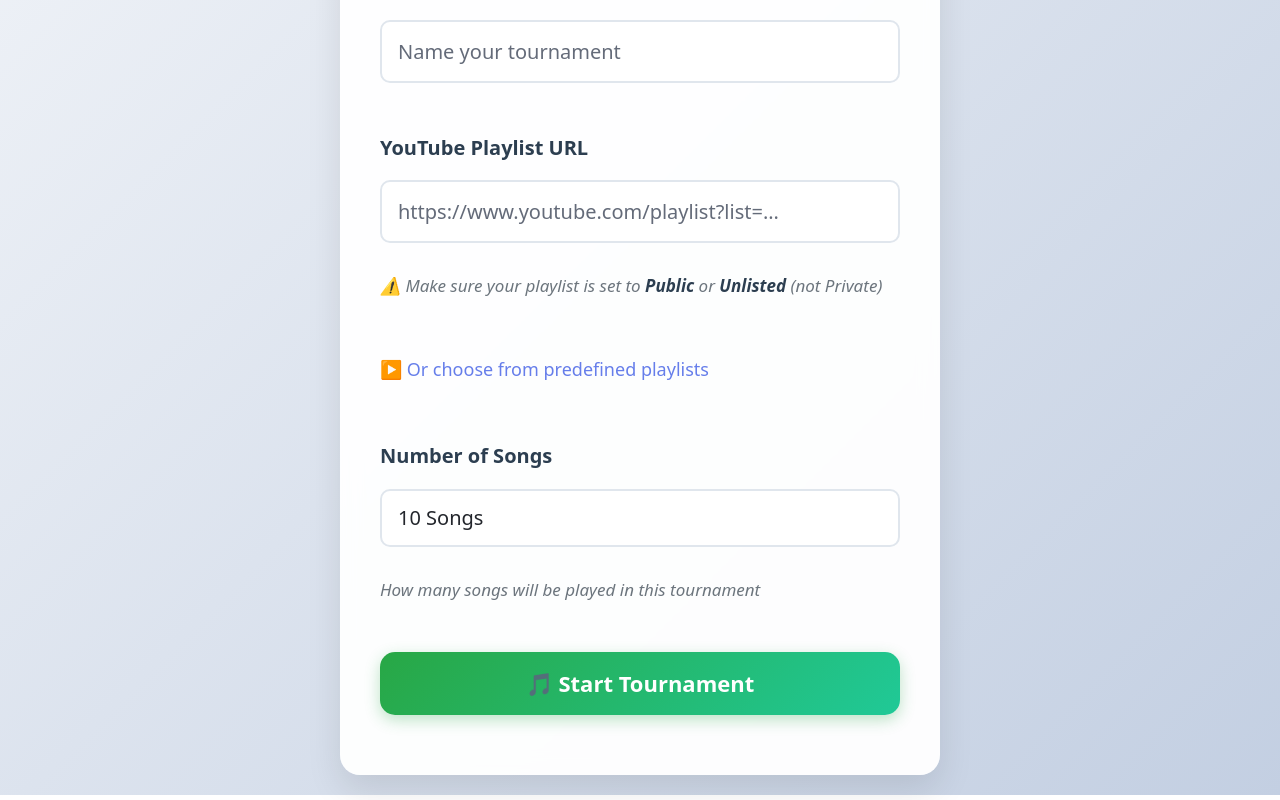
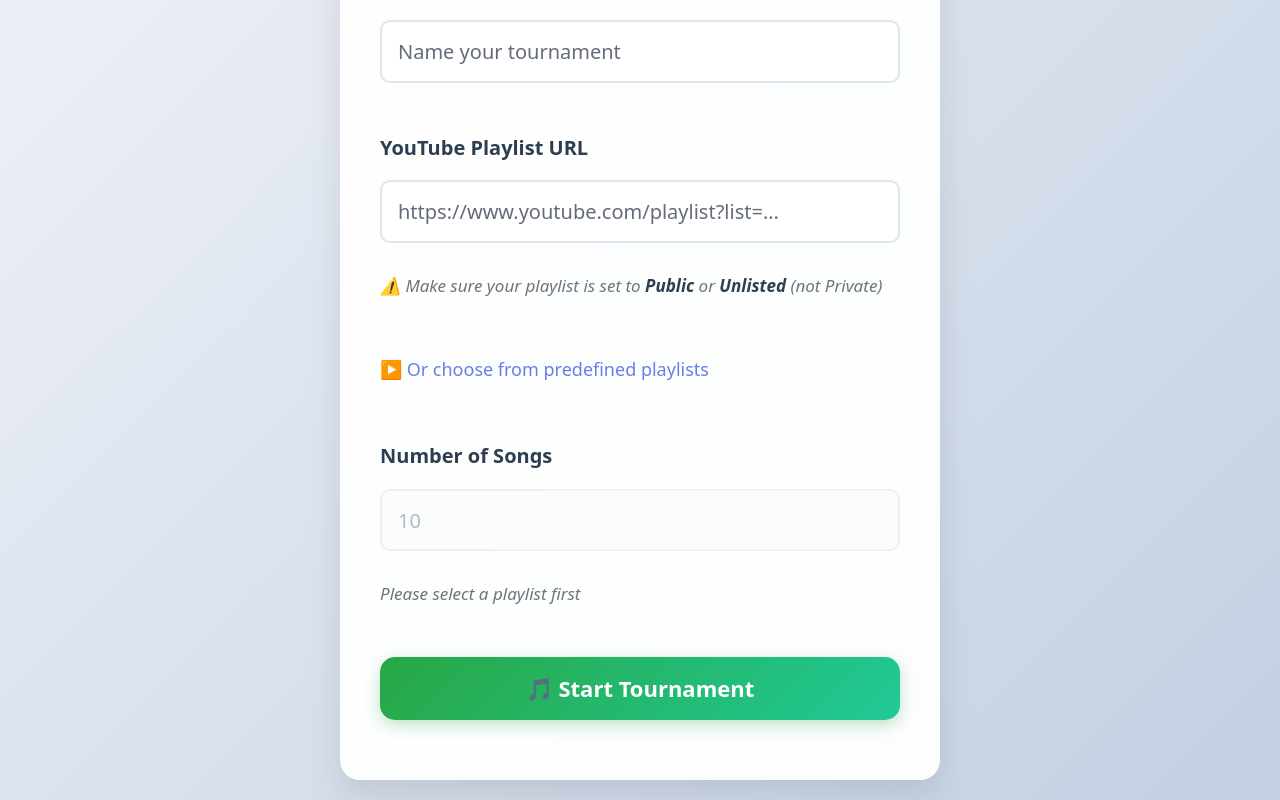
Before and after one commit to HeardleTournament/HeardleTournament, a Vue app: page /config in a window 1280 px wide. Shown: the part 438-1238 px from the top of the page. Built offline with nearby package versions, Linux system fonts and the light colour scheme.

Commit message:
Refactor song count input to use number input and improve validation logic

```diff
--- a/src/views/ConfigView.vue
+++ b/src/views/ConfigView.vue
@@ -61,14 +61,19 @@
         <!-- Number of Songs -->
         <div class="form-group">
           <label for="songCount">Number of Songs</label>
-          <select id="songCount" v-model="songCount" class="form-select">
-            <option value="5">5 Songs</option>
-            <option value="10">10 Songs</option>
-            <option value="15">15 Songs</option>
-            <option value="20">20 Songs</option>
-            <option value="25">25 Songs</option>
-          </select>
-          <p class="form-hint">How many songs will be played in this tournament</p>
+          <input type="number" id="songCount" v-model.number="songCount"
+            :disabled="!playlistUrl || playlistUrl.trim() === ''" :min="1" :max="maxSongs"
+            placeholder="Enter number of songs" class="form-input"
+            :class="{ 'disabled': !playlistUrl || playlistUrl.trim() === '' }" />
+          <p class="form-hint" v-if="!playlistUrl || playlistUrl.trim() === ''">
+            Please select a playlist first
+          </p>
+          <p class="form-hint" v-else-if="maxSongs > 0">
+            Choose between 1 and {{ maxSongs }} songs (playlist size)
+          </p>
+          <p class="form-hint" v-else>
+            How many songs will be played in this tournament
+          </p>
         </div>
 
         <!-- Start Game Button -->
@@ -83,7 +88,7 @@
 </template>
 
 <script lang="ts" setup>
-import { ref } from 'vue'
+import { ref, watch } from 'vue'
 import { useRouter } from 'vue-router'
 import { getXenobladePlaylistUrl } from '@/utils/env'
 
@@ -103,7 +108,8 @@ interface PredefinedPlaylist {
 const playerName = ref('')
 const tournamentName = ref('')
 const playlistUrl = ref('')
-const songCount = ref('10')
+const songCount = ref<number>(10)
+const maxSongs = ref<number>(0)
 
 // Predefined playlists state
 const showPredefined = ref(false)
@@ -123,13 +129,47 @@ const predefinedPlaylists = ref<PredefinedPlaylist[]>([
 const selectPredefinedPlaylist = (playlist: PredefinedPlaylist) => {
   playlistUrl.value = playlist.url
   showPredefined.value = false
+
+  // Set estimated max songs based on the playlist
+  if (playlist.id === 'xenoblade') {
+    maxSongs.value = 50 // Estimated for Xenoblade playlist
+  } else {
+    maxSongs.value = 25 // Default estimate for other playlists
+  }
+
+  // Reset song count to a reasonable default if it exceeds max
+  if (songCount.value > maxSongs.value) {
+    songCount.value = Math.min(10, maxSongs.value)
+  }
 }
+
+// Watch for manual playlist URL changes
+watch(playlistUrl, (newUrl) => {
+  if (newUrl && newUrl.trim() !== '') {
+    // For manual URLs, we can't know the exact size, so set a reasonable default
+    maxSongs.value = 100 // Conservative estimate for manual playlists
+  } else {
+    maxSongs.value = 0
+    songCount.value = 10
+  }
+})
 
 const returnToMenu = () => {
   router.push('/')
 }
 
 const startGame = () => {
+  // Validate song count
+  if (songCount.value < 1) {
+    alert('Number of songs must be at least 1')
+    return
+  }
+
+  if (maxSongs.value > 0 && songCount.value > maxSongs.value) {
+    alert(`Number of songs cannot exceed ${maxSongs.value} (playlist size)`)
+    return
+  }
+
   // For now, just navigate to the game
   // Later this will pass the configuration parameters
   console.log('Starting game with config:', {
@@ -146,7 +186,7 @@ const startGame = () => {
       playerName: playerName.value,
       tournamentName: tournamentName.value,
       playlistUrl: playlistUrl.value,
-      songCount: songCount.value
+      songCount: songCount.value.toString()
     }
   })
 }
@@ -246,6 +286,20 @@ const startGame = () => {
   outline: none;
   border-color: #667eea;
   box-shadow: 0 0 0 3px rgba(102, 126, 234, 0.1);
+}
+
+.form-input.disabled,
+.form-input:disabled {
+  background-color: #f8f9fa;
+  color: #6c757d;
+  cursor: not-allowed;
+  border-color: #dee2e6;
+}
+
+.form-input.disabled:focus,
+.form-input:disabled:focus {
+  border-color: #dee2e6;
+  box-shadow: none;
 }
 
 .form-hint {
```
